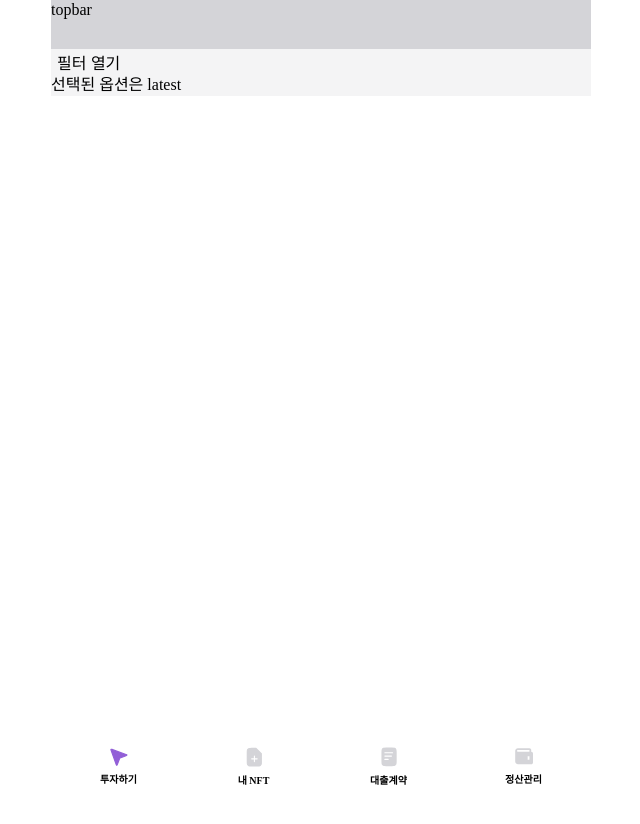
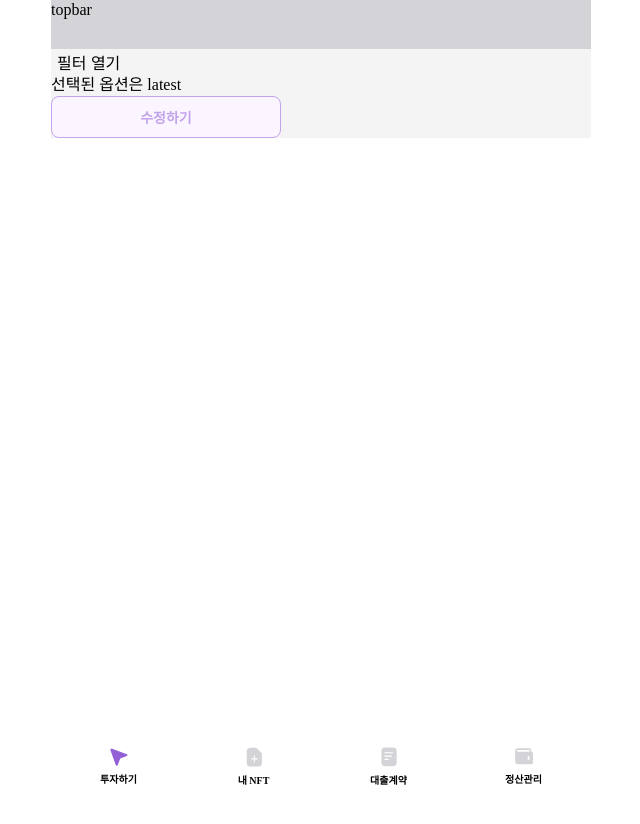
Before and after one commit to Damborghinii/Damborghinii-Client, a React (Vite) app: page /investment in a window 1280 px wide. Shown: the top 824 px of the page, without its empty margins (319-959 px from the left). Built offline with nearby package versions, Linux system fonts and the light colour scheme.

Commit message:
feature/#5: 공용 컴포넌트 Button 구현

```diff
--- /dev/null
+++ b/src/components/common/button/Button.tsx
@@ -0,0 +1,158 @@
+import React from "react";
+import styled from "@emotion/styled";
+import theme from "../../../styles/theme";
+
+type ButtonSize = "big" | "medium" | "small";
+type ButtonVariant =
+  | "primary"
+  | "secondary"
+  | "line-primary"
+  | "line-secondary";
+
+type ButtonProps = {
+  text: string;
+  size?: ButtonSize;
+  variant?: ButtonVariant;
+  disabled?: boolean;
+  onClick?: () => void;
+};
+
+const sizeMap: Record<ButtonSize, { width: string; height: string }> = {
+  big: { width: "338px", height: "52px" },
+  medium: { width: "230px", height: "42px" },
+  small: { width: "148px", height: "36px" },
+};
+
+const sizeToTypographyMap: Record<
+  ButtonSize,
+  { fontSize: string; fontWeight: number }
+> = {
+  big: theme.typography["body1-2"],
+  medium: theme.typography["body2-2"],
+  small: theme.typography["small1-2"],
+};
+
+const styleMap: Record<
+  ButtonVariant,
+  {
+    enabled: {
+      backgroundColor: string;
+      textColor: string;
+      borderColor: string;
+    };
+    disabled: {
+      backgroundColor: string;
+      textColor: string;
+      borderColor: string;
+    };
+  }
+> = {
+  primary: {
+    enabled: {
+      backgroundColor: theme.color.primary.P50,
+      textColor: theme.color.neutral.white,
+      borderColor: theme.color.primary.P50,
+    },
+    disabled: {
+      backgroundColor: theme.color.primary.P30,
+      textColor: theme.color.neutral.white,
+      borderColor: theme.color.primary.P30,
+    },
+  },
+  secondary: {
+    enabled: {
+      backgroundColor: theme.color.neutral.B50,
+      textColor: theme.color.neutral.white,
+      borderColor: theme.color.neutral.B50,
+    },
+    disabled: {
+      backgroundColor: theme.color.neutral.B30,
+      textColor: theme.color.neutral.white,
+      borderColor: theme.color.neutral.B30,
+    },
+  },
+  "line-primary": {
+    enabled: {
+      backgroundColor: theme.color.primary.P00,
+      textColor: theme.color.primary.P60,
+      borderColor: theme.color.primary.P40,
+    },
+    disabled: {
+      backgroundColor: theme.color.primary.P00,
+      textColor: theme.color.primary.P30,
+      borderColor: theme.color.primary.P30,
+    },
+  },
+  "line-secondary": {
+    enabled: {
+      backgroundColor: theme.color.neutral.B00,
+      textColor: theme.color.neutral.B60,
+      borderColor: theme.color.neutral.B30,
+    },
+    disabled: {
+      backgroundColor: theme.color.neutral.B00,
+      textColor: theme.color.neutral.B30,
+      borderColor: theme.color.neutral.B20,
+    },
+  },
+};
+
+const StyledButton = styled.button<{
+  width: string;
+  height: string;
+  fontSize: string;
+  fontWeight: number;
+  backgroundColor: string;
+  textColor: string;
+  borderColor: string;
+}>`
+  width: ${({ width }) => width};
+  height: ${({ height }) => height};
+  font-size: ${({ fontSize }) => fontSize};
+  font-weight: ${({ fontWeight }) => fontWeight};
+  background-color: ${({ backgroundColor }) => backgroundColor};
+  color: ${({ textColor }) => textColor};
+  border: 1px solid ${({ borderColor }) => borderColor};
+  border-radius: 8px;
+  cursor: pointer;
+
+  display: flex;
+  justify-content: center;
+  align-items: center;
+
+  &:disabled {
+    cursor: not-allowed;
+  }
+`;
+
+const Button: React.FC<ButtonProps> = ({
+  text,
+  size = "medium",
+  variant = "primary",
+  disabled = false,
+  onClick,
+}) => {
+  const { width, height } = sizeMap[size];
+  const { fontSize, fontWeight } = sizeToTypographyMap[size];
+  const { backgroundColor, textColor, borderColor } = disabled
+    ? styleMap[variant].disabled
+    : styleMap[variant].enabled;
+
+  return (
+    <StyledButton
+      width={width}
+      height={height}
+      fontSize={fontSize}
+      fontWeight={fontWeight}
+      backgroundColor={backgroundColor}
+      textColor={textColor}
+      borderColor={borderColor}
+      disabled={disabled}
+      onClick={onClick}
+    >
+      {text}
+    </StyledButton>
+  );
+};
+
+export default Button;
--- a/src/pages/investment/InvestmentPage.tsx
+++ b/src/pages/investment/InvestmentPage.tsx
@@ -2,6 +2,7 @@ import { useState } from "react";
 import BottomSheet, {
   Option,
 } from "../../components/common/bottomSheet/BottomSheet";
+import Button from "../../components/common/button/Button";
 
 const MY_OPTIONS: Option[] = [
   { value: "latest", label: "최신순" },
@@ -25,6 +26,7 @@ const InvestmentPage = () => {
         />
       )}
       <div>선택된 옵션은 {sortOrder}</div>
+      <Button text="수정하기" size="medium" variant="line-primary" disabled />
     </div>
   );
 };
--- a/src/styles/theme.ts
+++ b/src/styles/theme.ts
@@ -45,7 +45,7 @@ export interface DefaultTheme {
   };
 }
 
-type TypographyKey =
+export type TypographyKey =
   | `title1-${1 | 2 | 3}`
   | `body1-${1 | 2 | 3}`
   | `body2-${1 | 2 | 3}`
```
Also changed, not shown: 1 other file (tests, documents, lock files or other folders).
